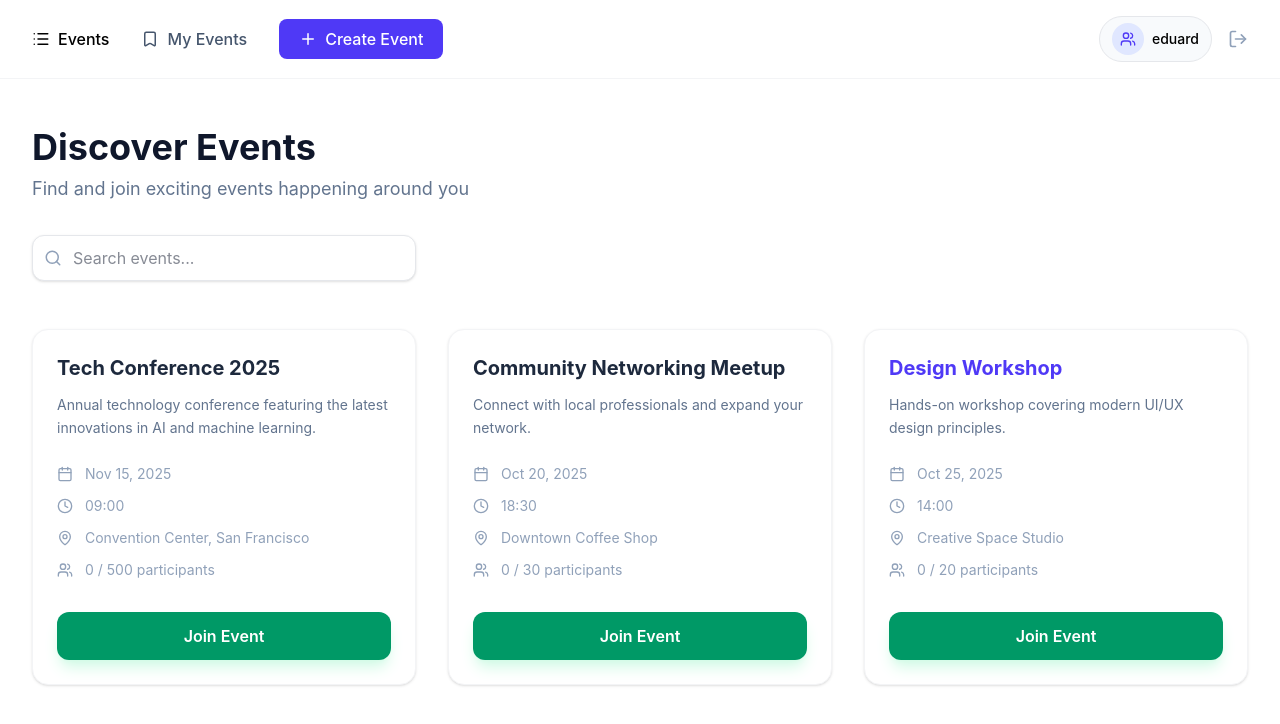
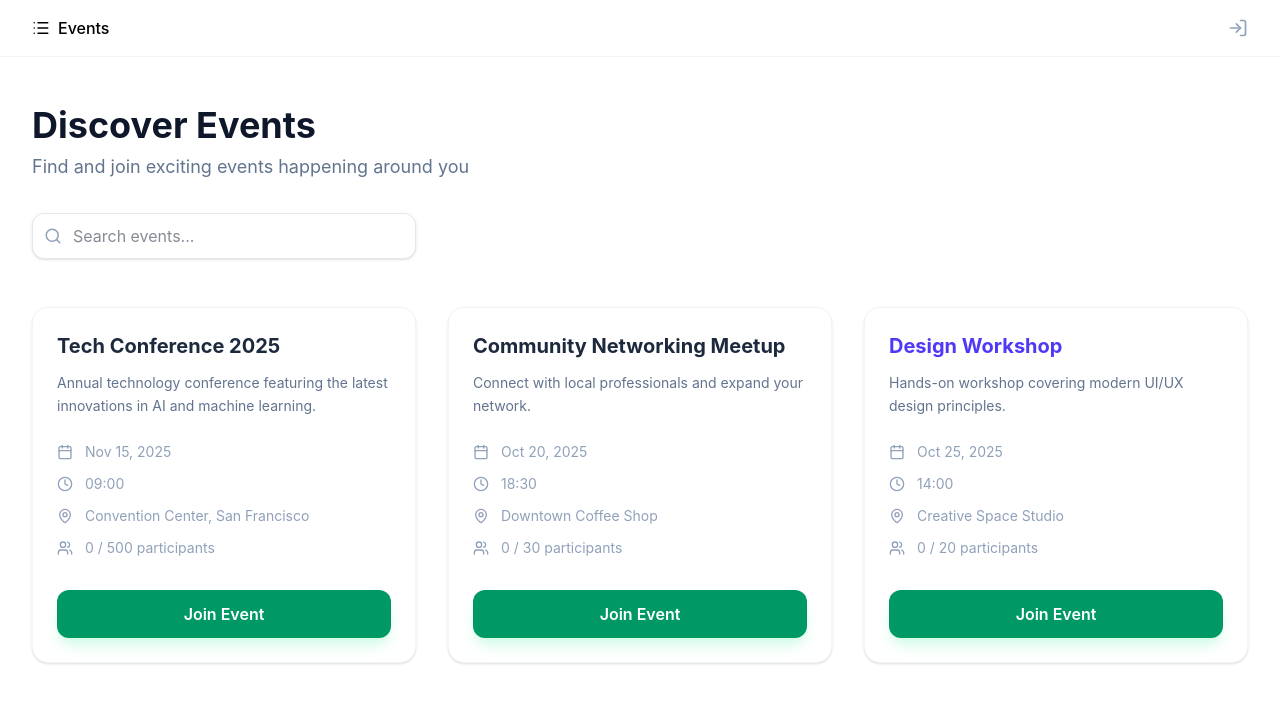
Before and after one commit to m1liaron/Event-Management-System, a React (Vite) app in the folder frontend/: page / in a window 1280 px wide. Shown: the top 724 px of the page. Built offline with nearby package versions, Linux system fonts and the light colour scheme; no server answers.

Commit message:
feat: save token in LS

```diff
--- a/frontend/src/api/axios.ts
+++ b/frontend/src/api/axios.ts
@@ -1,4 +1,5 @@
 import axios from "axios";
+import { useUserStore } from "../storage/useAuthStore";
 
 const api = axios.create({
     baseURL: import.meta.env.VITE_API_URL || "http://localhost:4000",
@@ -8,4 +9,15 @@ const api = axios.create({
     timeout: 10000,
 });
 
+api.interceptors.request.use(
+    (config) => {
+        const token = useUserStore.getState().user?.token;
+        if(token) {
+            config.headers.Authorization = `Bearer ${token}`
+        }
+        return config
+    },
+    (error) => Promise.reject(error)
+)
+
 export { api };
--- a/frontend/src/common/components/navigation-tab/navigation-tab.tsx
+++ b/frontend/src/common/components/navigation-tab/navigation-tab.tsx
@@ -5,11 +5,27 @@ import {
 	List,
 	Bookmark,
 	LogOut,
+    LogIn,
 } from "lucide-react";
-import { Link } from "react-router";
+import { Link, useNavigate } from "react-router";
 import { appPath } from "../../enums";
+import { useUserStore } from "../../../storage/useAuthStore";
 
 const NavigationTab: React.FC = () => {
+    const { isAuthenticated, user, logout } = useUserStore();
+    const navigate = useNavigate();
+
+    const handleLogout = () => {
+        if(isAuthenticated) {
+            const isLogout = confirm("Are you sure you want to log out?");
+            if(isLogout) {
+                logout();
+            }
+        } else {
+            navigate(appPath.LOGIN);
+        }
+    }
+
     return (
         <nav className="flex items-center justify-between px-8 py-4 border-b border-gray-100">
             <div className="flex items-center space-x-8">
@@ -17,6 +33,8 @@ const NavigationTab: React.FC = () => {
                     <List size={18} />
                     <span className="font-medium">Events</span>
                 </Link>
+                {isAuthenticated && (
+                    <>
                         <Link to={appPath.MY_EVENTS} className="flex items-center space-x-2 cursor-pointer text-slate-600 hover:text-indigo-600">
                             <Bookmark size={18} />
                             <span className="font-medium">My Events</span>
@@ -30,19 +48,32 @@ const NavigationTab: React.FC = () => {
                                 <span className="font-medium">Create Event</span>
                             </button>
                         </Link>
+                    </>
+                )}
             </div>
 
             <div className="flex items-center space-x-4">
+                {isAuthenticated && (
                     <div className="flex items-center space-x-2 bg-slate-50 px-3 py-1.5 rounded-full border border-gray-200">
                         <div className="w-8 h-8 bg-indigo-100 rounded-full flex items-center justify-center text-indigo-600">
                             <Users size={16} />
                         </div>
-                    <span className="font-medium text-sm">eduard</span>
+                        <span className="font-medium text-sm">{user?.name}</span>
                     </div>
+                )}
+                {isAuthenticated ? (
                     <LogOut
+                        onClick={handleLogout}
                         size={20}
                         className="text-slate-400 cursor-pointer hover:text-red-500"
                     />
+                ) : (
+                    <LogIn
+                        onClick={handleLogout}
+                        size={20}
+                        className="text-slate-400 cursor-pointer hover:text-red-500"
+                    />
+                )}
             </div>
         </nav>
     )
--- a/frontend/src/common/types/user.type.ts
+++ b/frontend/src/common/types/user.type.ts
@@ -3,6 +3,7 @@ type User = {
     id: string;
     name: string;
     email: string;
+    token: string;
 }
 
 export type { User };
--- a/frontend/src/pages/login-page/login-page.tsx
+++ b/frontend/src/pages/login-page/login-page.tsx
@@ -6,15 +6,21 @@ import { LoginSchema } from '../../common/schemas';
 import { apiPath, appPath } from '../../common/enums';
 import { toast, ToastContainer } from 'react-toastify';
 import { api } from '../../api/axios';
+import { useUserStore } from '../../storage/useAuthStore';
 
 const LoginPage: React.FC = () => {
     const navigate = useNavigate();
+    const { setUser } = useUserStore();
     const initialValues = { email: '', password: '' }
 
     const handleSubmit = async (values: typeof initialValues, { setErrors }: any) => {
         try {
             const response = await api.post(apiPath.LOGIN, values);
-            localStorage.setItem("token", response.data.access_token);
+            const { access_token, user } = response.data;
+            setUser({
+              ...user,
+              token: access_token
+            });
             toast.success("Account created successfully!");
             navigate(appPath.ROOT);
         } catch (error: any) {
--- a/frontend/src/pages/register-page/register-page.tsx
+++ b/frontend/src/pages/register-page/register-page.tsx
@@ -5,15 +5,22 @@ import { Link, useNavigate } from "react-router";
 import { toast, ToastContainer } from "react-toastify";
 import { apiPath, appPath } from "../../common/enums";
 import { api } from "../../api/axios";
+import { useUserStore } from "../../storage/useAuthStore";
 
 const RegisterPage = () => {
   const navigate = useNavigate();
+  const { setUser } = useUserStore();
   const initialValues = { name: '', email: '', password: '', confirmPassword: '' };
 
   const handleSubmit = async (values: typeof initialValues, { setErrors }: any) => {
       try {
           const response = await api.post(apiPath.REGISTER, values);
-            localStorage.setItem("token", response.data.access_token);
+          const { access_token, user } = response.data;
+          setUser({
+            ...user,
+            token: access_token
+          });
+
           toast.success("Account created successfully!");
           navigate(appPath.ROOT);
       } catch (error: any) {
--- a/frontend/src/storage/useAuthStore.ts
+++ b/frontend/src/storage/useAuthStore.ts
@@ -0,0 +1,35 @@
+import { create } from "zustand";
+import { createJSONStorage, persist } from "zustand/middleware";
+import type { User } from "../common/types";
+
+interface UserState {
+    user: User | null;
+    isAuthenticated: boolean;
+    setUser: (user: User) => void;
+    logout: () => void;
+}
+
+const useUserStore = create<UserState>()(
+    persist(
+        (set) => ({
+            user: null,
+            isAuthenticated: false,
+
+            setUser: (user) => set({
+                user,
+                isAuthenticated: true,
+            }),
+
+            logout: () => set({
+                user: null,
+                isAuthenticated: false
+            })
+        }),
+        {
+            name: 'user-storage',
+            storage: createJSONStorage(() => localStorage)
+        }
+    )
+);
+
+export { useUserStore };
```
Also changed, not shown: 1 other file (tests, documents, lock files or other folders). Lines whose indentation alone changed are shown as unchanged.
